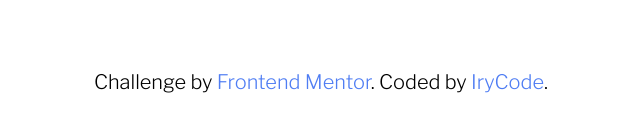
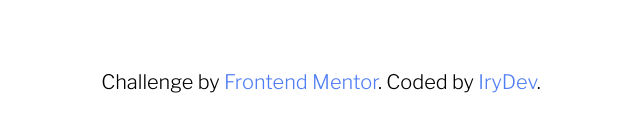
Before and after one commit to IryDev/Ping-single-column-coming-soon-page, a plain HTML site: page index.html in a window 1280 px wide. Shown: the part 802-934 px from the top of the page, 319-959 px from the left. Drawn offline with nearby package versions, Linux system fonts and the light colour scheme.

Commit message:
Update index.html

```diff
--- a/index.html
+++ b/index.html
@@ -63,7 +63,7 @@
         Challenge by
         <a href="https://www.frontendmentor.io?ref=challenge" target="_blank"
           >Frontend Mentor</a
-        >. Coded by <a href="https://github.com/IryCode">IryCode</a>.
+        >. Coded by <a href="https://github.com/IryDev">IryDev</a>.
       </p>
     </footer>
 
```
